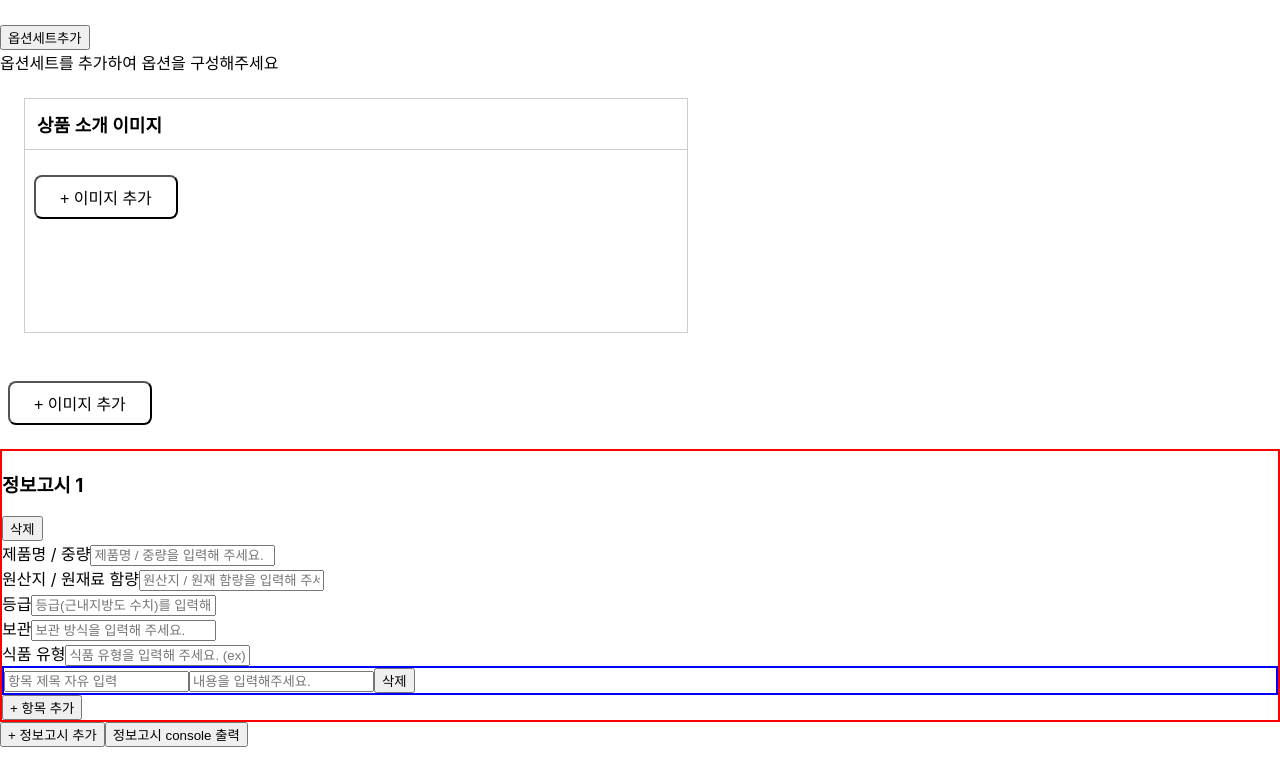
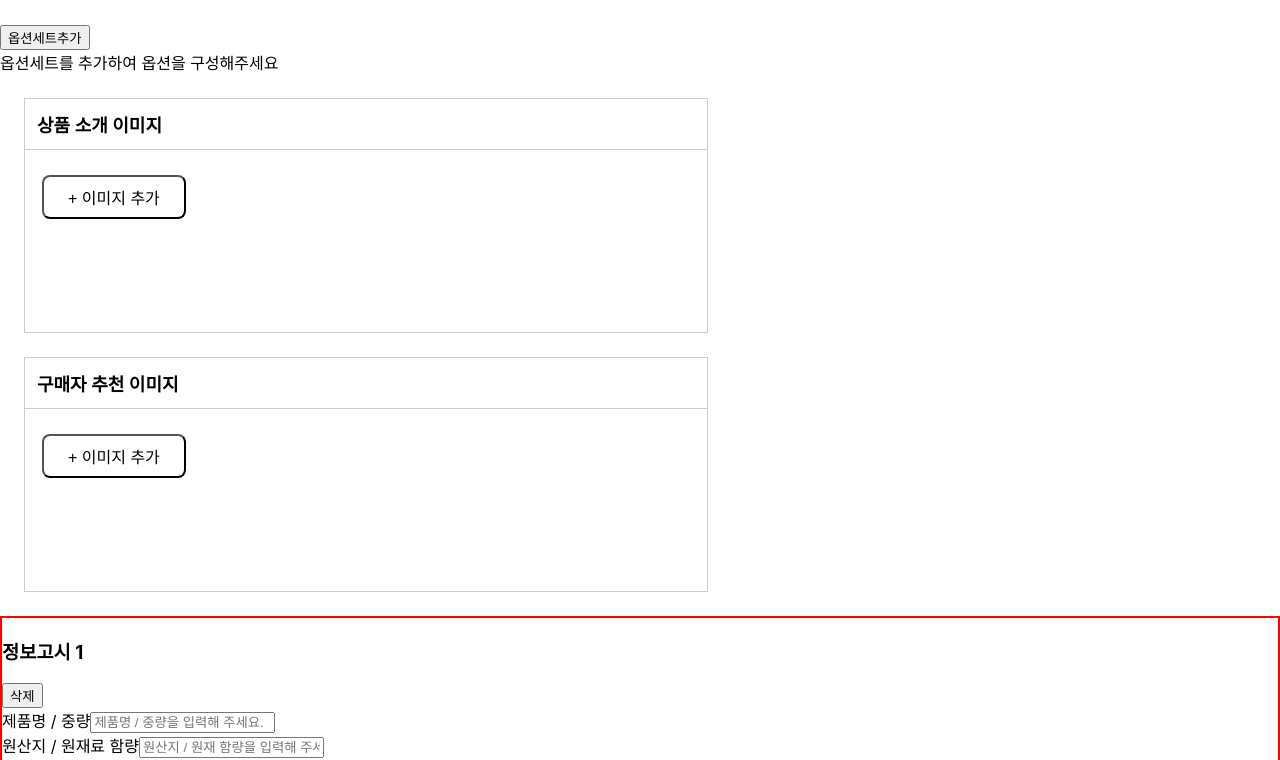
Before and after one commit to pre-onboarding-course-team-6/1st-week-sirloin-task, a React (Create React App) app: page / in a window 1280 px wide. Shown: the part 908-1668 px from the top of the page. Built offline with nearby package versions, Linux system fonts and the light colour scheme.

Commit message:
style: 구매자 추천 이미지 컴포넌트 css작업

```diff
--- a/src/commons/Styled/styled.js
+++ b/src/commons/Styled/styled.js
@@ -35,7 +35,7 @@ export const FullBox = styled.td`
   background-color: #ffffff;
   border-top: 1px solid #cccccc;
   height: 180px;
-  width: 660px;
+  width: 680px;
 `;
 
 export const CalendarBox = styled.div`
@@ -58,7 +58,7 @@ export const ImageInputBtn = styled.button`
   font-size: 16px;
   background-color: #ffffff;
   border-radius: 8px;
-  margin: 24px 8px;
+  margin: 24px 16px;
 `;
 
 export const FlexBox = styled.div`
--- a/src/components/RecommendImage/index.jsx
+++ b/src/components/RecommendImage/index.jsx
@@ -1,8 +1,22 @@
 import React from "react";
+import { Table, Title, FullBox } from "commons/Styled/styled";
 import ImageAttachment from "../../commons/components/ImageAttachment";
 
 function RecommendImage() {
-  return <ImageAttachment type="multiple">구매자 추천 이미지</ImageAttachment>;
+  return (
+    <Table>
+      <tobody>
+        <tr>
+          <Title>구매자 추천 이미지</Title>
+        </tr>
+        <tr>
+          <FullBox>
+            <ImageAttachment type="multiple" />
+          </FullBox>
+        </tr>
+      </tobody>
+    </Table>
+  );
 }
 
 export default RecommendImage;
```
